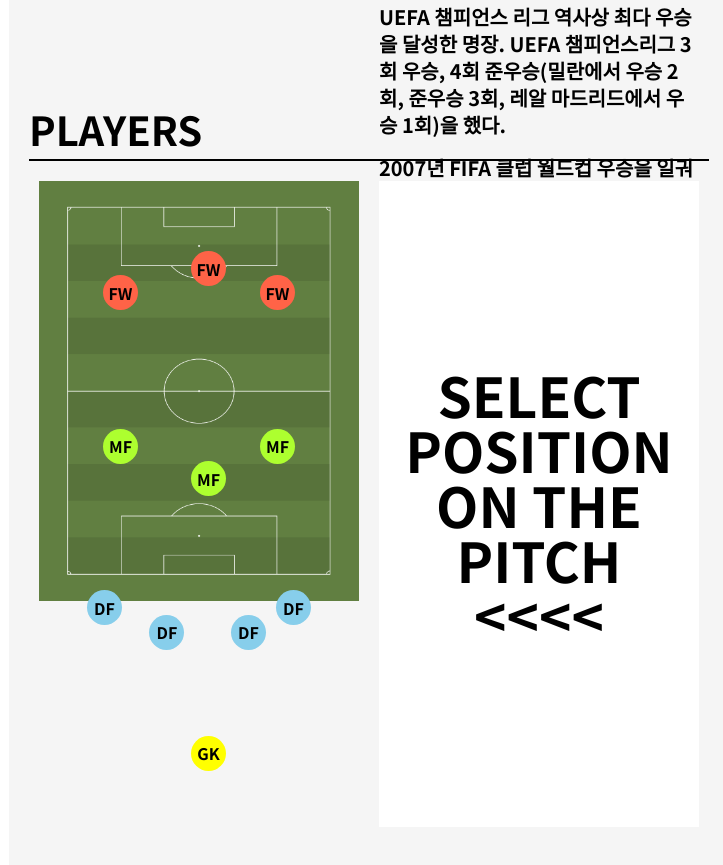
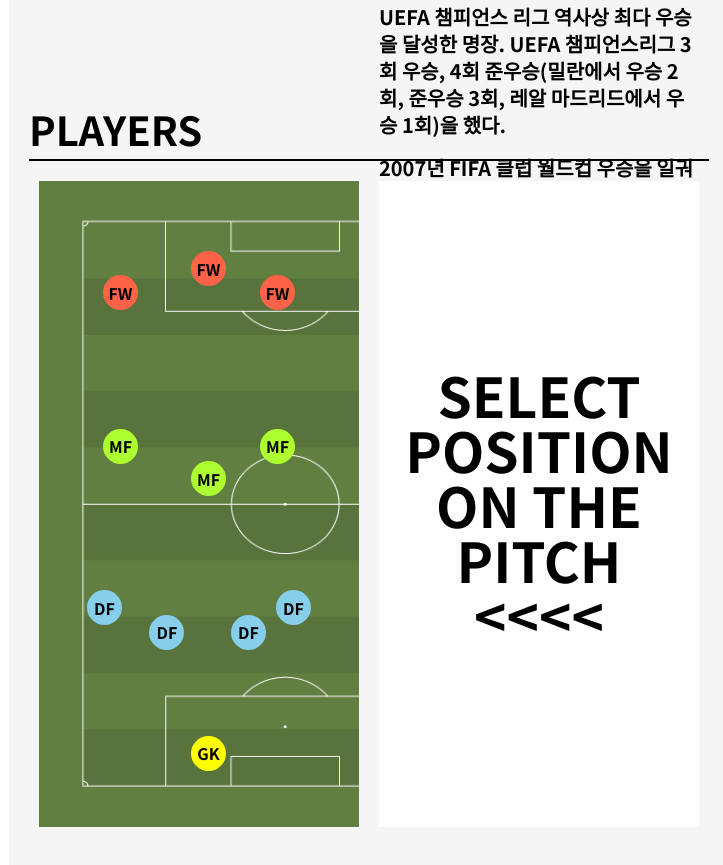
Before and after one commit to JIHYEOK0801/realmadrid-info, a plain HTML site: page squad.html in a window 1280 px wide. Shown: the part 941-1806 px from the top of the page, without its empty margins (291-1014 px from the left). Drawn offline with Linux system fonts and the light colour scheme.

Commit message:
squad:
속성수정

```diff
--- a/css/screen/squad.css
+++ b/css/screen/squad.css
@@ -53,7 +53,8 @@
 .players-screen__content__column__board {
   width: 100%;
   height: 90%;
-  background: url("../../img/pitch.png") round no-repeat;
+  background: url("../../img/pitch.png") no-repeat;
+  background-size: cover;
   display: flex;
   flex-direction: column;
   justify-content: center;
```
